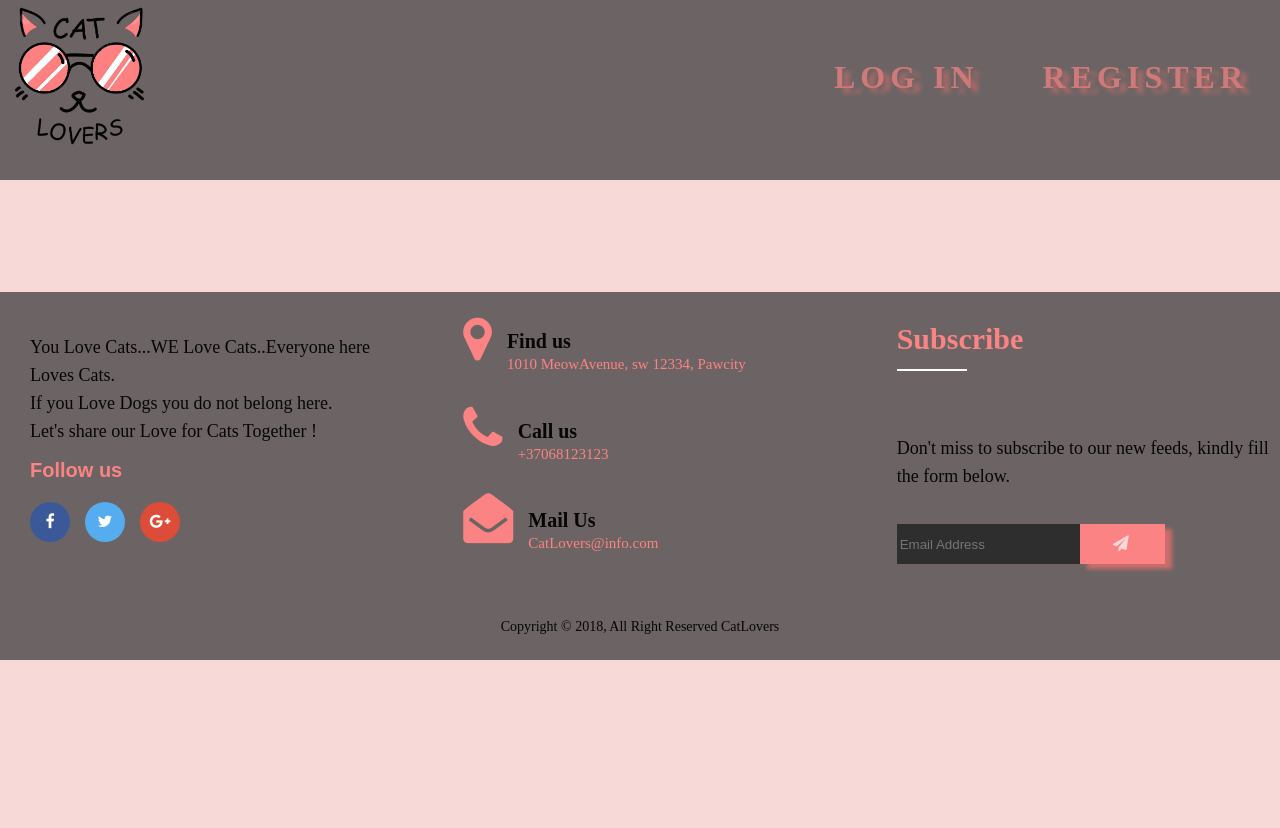
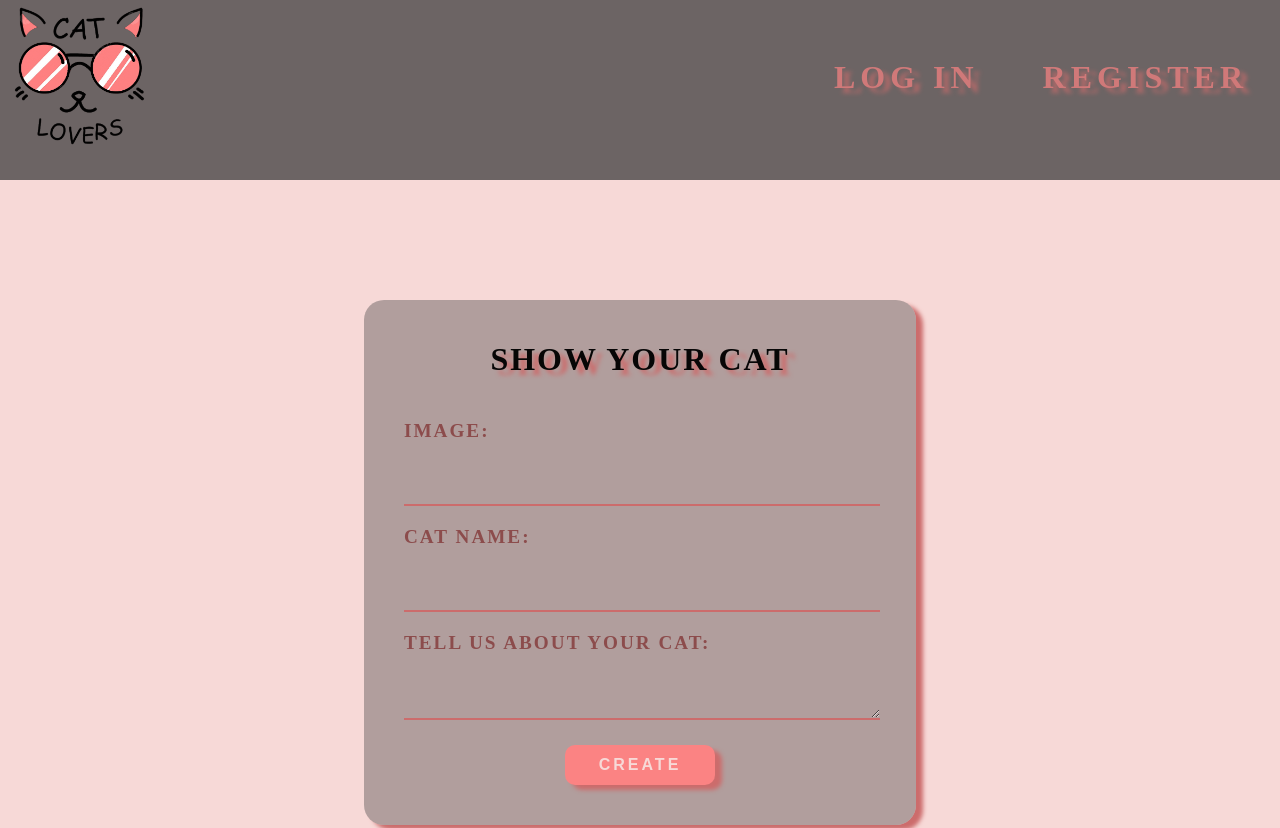
Before and after one commit to InetaKr/React-Atsiskaitymas, a React (Create React App) app: page /add in a window 1280 px wide. Shown: the top 828 px of the page. Before the commit the page ends 800 px from the top, so only its background shows below. Built offline with nearby package versions, Linux system fonts and the light colour scheme; no server answers.

Commit message:
form styles done

```diff
--- a/src/components/AddPost.jsx
+++ b/src/components/AddPost.jsx
@@ -27,7 +27,10 @@ const AddPost = () => {
 
     return (
      <>
-      <form onSubmit={handleSubmit}>
+     <div className="form-wrapper">
+      <form onSubmit={handleSubmit} className="form">
+        <h1>Show Your Cat</h1>
+        <div className="label-wrapper">
         <label>
           Image:
           <input type="text" name="image"
@@ -46,8 +49,10 @@ const AddPost = () => {
             value={postInputs.description}
             onChange={(e) => setPostInputs({...postInputs, description:e.target.value})}/>
         </label>
+        </div>
         <input type="submit" value="Create" />
       </form>
+      </div>
      </>
     );
   }
--- a/src/styles/form.css
+++ b/src/styles/form.css
@@ -44,7 +44,7 @@
 	margin-bottom: 20px;
 }
 
-.form input[type=password], .form input[type=email] {
+.form input[type=password], .form input[type=email], .form input[type=text] {
 	border: none;
 	border-bottom: 2px solid rgb(204,108,108);
 	background: transparent;
@@ -93,3 +93,13 @@
 .label-wrapper{
     margin: 20px;
 }
+
+.form textarea{
+    border: none;
+	border-bottom: 2px solid rgb(204,108,108);
+	background: transparent;
+	outline: none;
+	height: 60px;
+    width: 100%;
+	font-size: 20px;
+}
```
